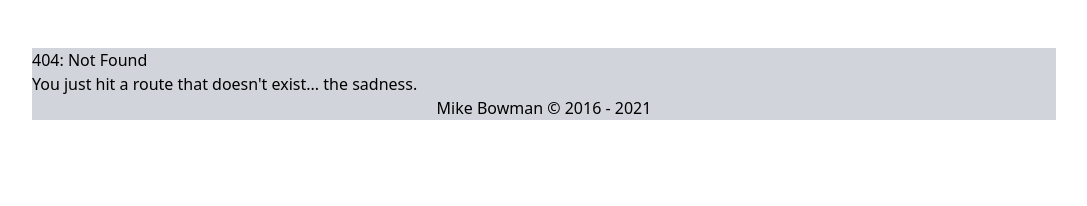
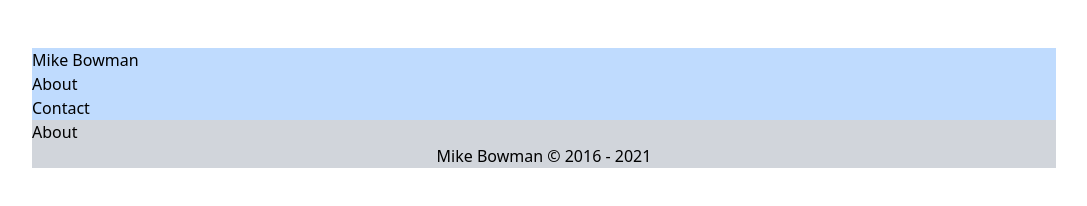
Before and after one commit to bowmanmike/bowmanmike.com, a Gatsby site: page /about in a window 1280 px wide. Before the commit this address had no page. Shown: the whole page, without its empty margins (96-1183 px from the left). Built offline with nearby package versions, Linux system fonts and the light colour scheme; Gatsby itself is replaced by a stand-in of ours.

Commit message:
Add new pages

```diff
--- a/src/components/Layout.js
+++ b/src/components/Layout.js
@@ -1,11 +1,14 @@
 import React from 'react';
 
+import Nav from './Nav';
 import Footer from './Footer';
 
 const Layout = ({ children }) => (
   <main className="bg-gray-300 max-w-screen-lg mt-12 mb-16 mx-auto">
+    <Nav />
     {children}
     <Footer />
   </main>
 );
+
 export default Layout;
--- /dev/null
+++ b/src/components/Nav.js
@@ -0,0 +1,20 @@
+import React from 'react';
+import { Link } from 'gatsby';
+
+const Nav = () => (
+  <nav className="bg-blue-200">
+    <ul>
+      <li>
+        <Link to="/">Mike Bowman</Link>
+      </li>
+      <li>
+        <Link to="/about">About</Link>
+      </li>
+      <li>
+        <Link to="/contact">Contact</Link>
+      </li>
+    </ul>
+  </nav>
+);
+
+export default Nav;
--- /dev/null
+++ b/src/pages/about.js
@@ -0,0 +1,12 @@
+import React from 'react';
+
+import Seo from '../components/Seo';
+
+const AboutPage = () => (
+  <>
+    <Seo title="About" />
+    <h1>About</h1>
+  </>
+);
+
+export default AboutPage;
--- /dev/null
+++ b/src/pages/contact.js
@@ -0,0 +1,12 @@
+import React from 'react';
+
+import Seo from '../components/Seo';
+
+const ContactPage = () => (
+  <>
+    <Seo title="Contact" />
+    <h1>Contact</h1>
+  </>
+);
+
+export default ContactPage;
--- a/src/pages/index.js
+++ b/src/pages/index.js
@@ -5,7 +5,7 @@
 const IndexPage = () => (
   <>
     <Seo title="Home" />
-    <h1>Mike Bowman</h1>
+    <h1>Index</h1>
   </>
 );
 
```
